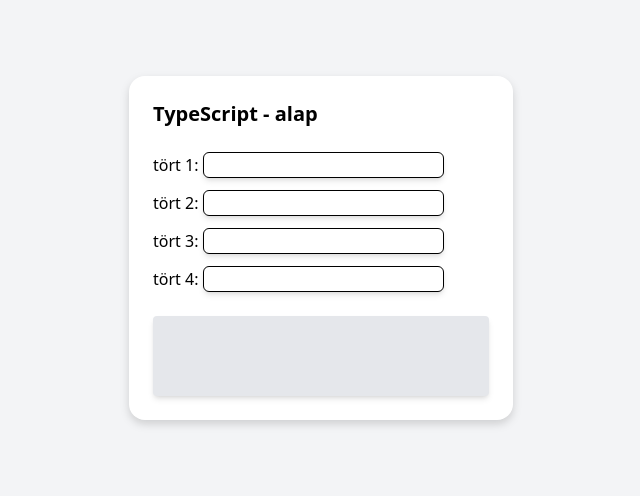
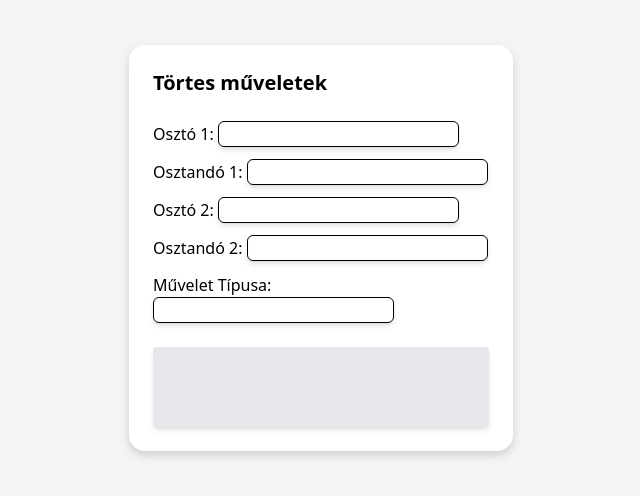
Before and after one commit to boksaylevente2009/Tortes-muveletek, a website built with Vite: page index.html in a window 1280 px wide. Shown: the part 152-648 px from the top of the page, without its empty margins (319-959 px from the left). Built offline with nearby package versions, Linux system fonts and the light colour scheme.

Commit message:
művelet input hozzáadva

```diff
--- a/index.html
+++ b/index.html
@@ -6,27 +6,31 @@
         <meta name="viewport" content="width=device-width, initial-scale=1.0" />
         <link rel="stylesheet" href="style.css" />
 
-        <title>TypeScript - alap</title>
+        <title>TypeScript - Tört</title>
     </head>
 
     <body class="flex min-h-screen items-center justify-center bg-gray-100">
         <div class="w-full max-w-sm space-y-3 rounded-2xl bg-white p-6 drop-shadow-lg">
-            <h1 class="mb-6 text-xl font-bold">TypeScript - alap</h1>
+            <h1 class="mb-6 text-xl font-bold">Törtes műveletek</h1>
             <div>
-                <label for="tört1">tört 1:</label>
+                <label for="tört1">Osztó 1:</label>
                 <input class="rounded-md border pl-2 shadow-md" id="tört1" autocomplete="off" type="text" />
             </div>
             <div>
-                <label for="tört2">tört 2:</label>
+                <label for="tört2">Osztandó 1:</label>
                 <input class="rounded-md border pl-2 shadow-md" id="tört2" autocomplete="off" type="text" />
             </div>
             <div>
-                <label for="tört3">tört 3:</label>
+                <label for="tört3">Osztó 2:</label>
                 <input class="rounded-md border pl-2 shadow-md" id="tört3" autocomplete="off" type="text" />
             </div>
             <div>
-                <label for="tört4">tört 4:</label>
+                <label for="tört4">Osztandó 2:</label>
                 <input class="rounded-md border pl-2 shadow-md" id="tört4" autocomplete="off" type="text" />
+            </div>
+            <div>
+                <label for="művelet">Művelet Típusa: </label>
+                <input class="rounded-md border pl-2 shadow-md" id="művelet" autocomplete="off" type="text" />
             </div>
             <div class="mt-6 h-20 rounded bg-gray-200 p-4 shadow-md" id="eredmény"></div>
         </div>
--- a/src/main.ts
+++ b/src/main.ts
@@ -3,6 +3,7 @@
     const tört2 = document.getElementById("tört2");
     const tört3 = document.getElementById("tört3");
     const tört4 = document.getElementById("tört4");
+    const muvelet = document.getElementById("művelet");
     const eredmény = document.getElementById("eredmény");
 
     if (
@@ -35,8 +36,6 @@
             const szam2: number = oszto2 * (nsz / oszto2);
 
             eredmény.innerHTML = `${oszto1} / ${osztando1} + ${oszto2} / ${osztando2} = ${xy} + ${yx} = ${szam1} / ${szam2}`;
-        } else {
-            eredmény.innerHTML = "Nullánál nagyobb számot adj meg!";
         }
     }
 }
```
